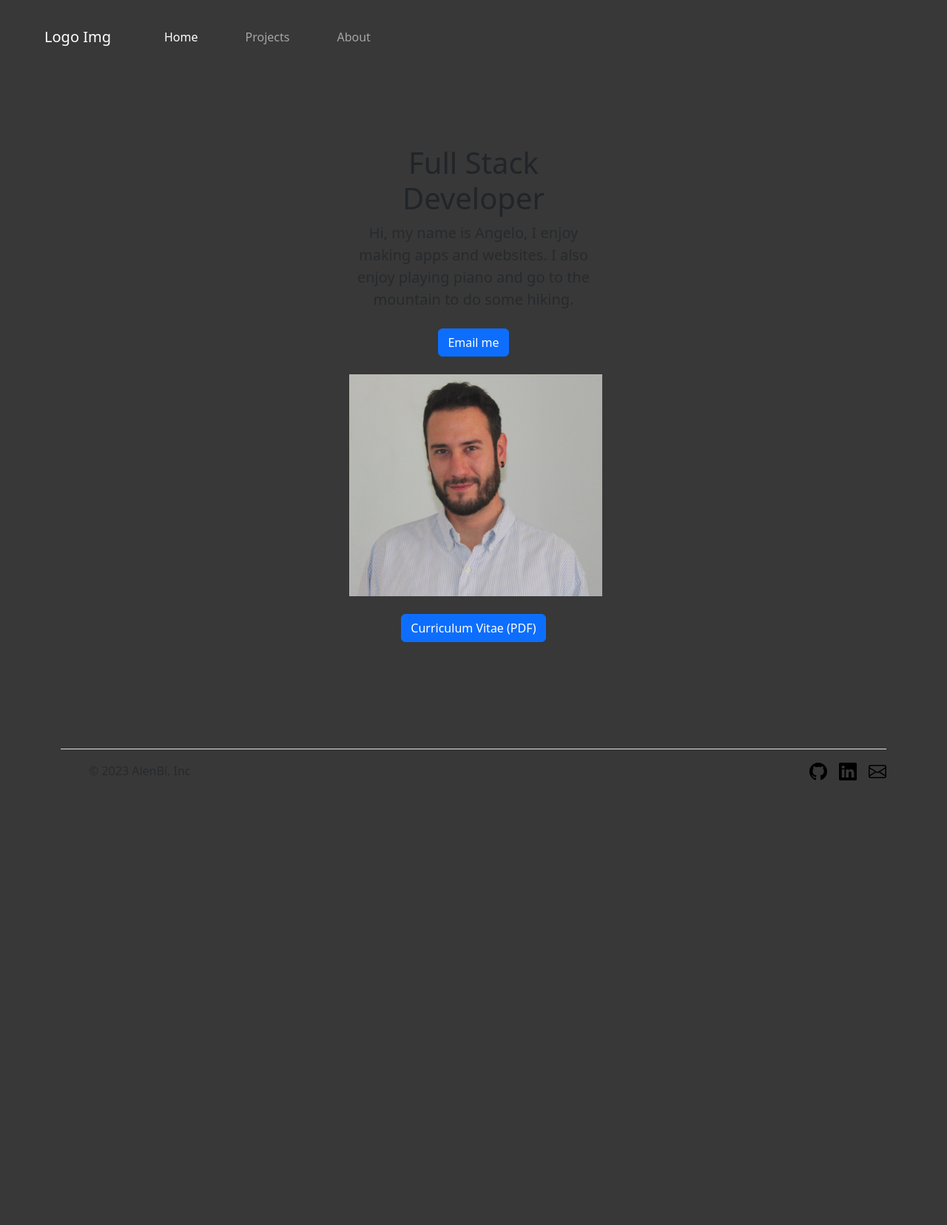
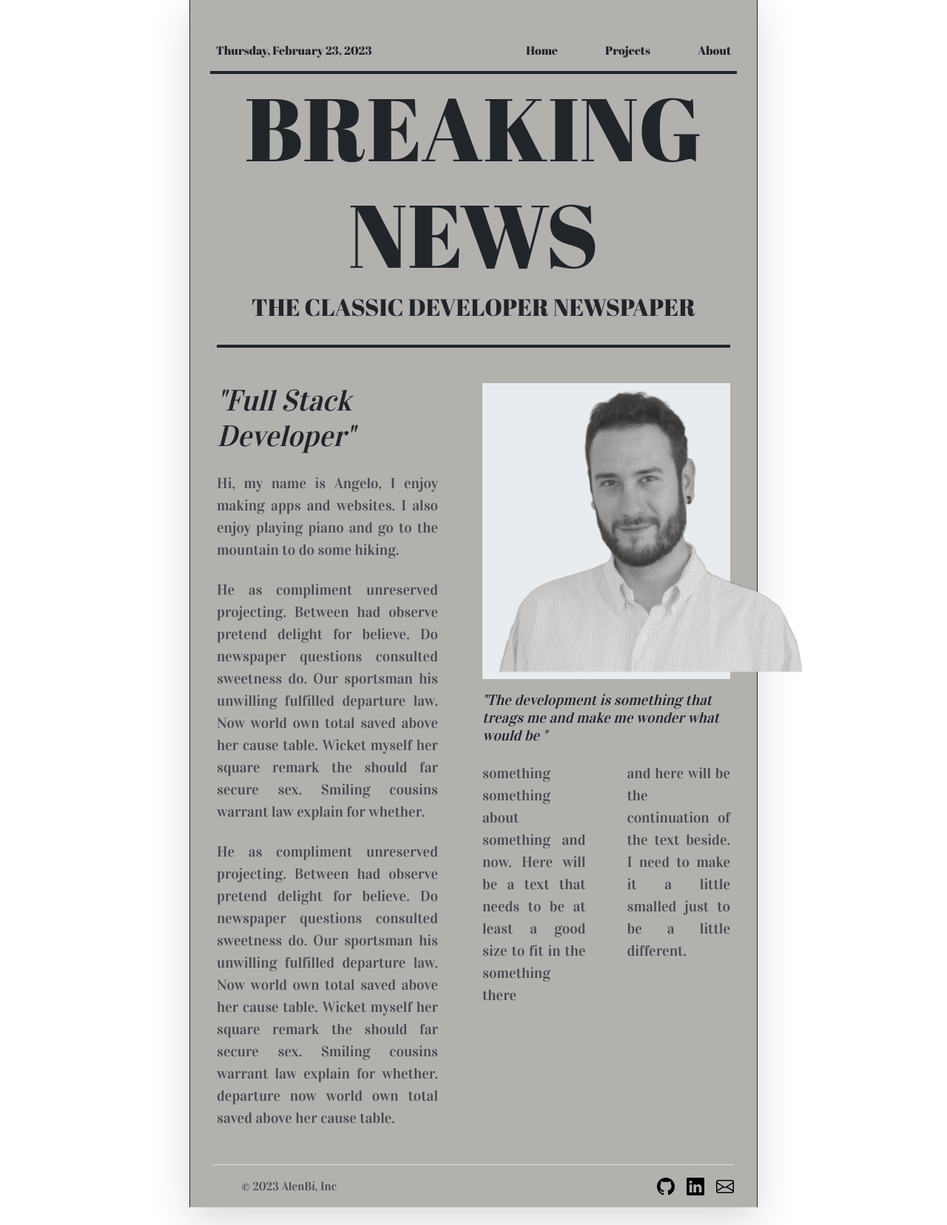
Before and after one commit to angeloabianchi/django_portfolio, a Django app: page / in a window 1280 px wide. Shown: the whole page at 74% size. Before the commit the page ends 1055 px from the top, so only its background shows below. Run offline with Django 4.2, Linux system fonts and the light colour scheme; parts of the project's set-up code (start-up, migrations or seed data) failed here and were passed over; some libraries are stand-ins or nearby versions.

Commit message:
Added two different fonts and styled a newspaper home page

```diff
--- a/home/views.py
+++ b/home/views.py
@@ -1,6 +1,9 @@
 from django.shortcuts import render
+from datetime import datetime
 
 
 def index(request):
-    response = render(request, 'home/index.html')
+    now = datetime.now()
+    context = {'now': now}
+    response = render(request, 'home/index.html', context)
     return response
--- a/static/css/style.css
+++ b/static/css/style.css
@@ -1,5 +1,30 @@
+ @font-face {
+    font-family: 'Abril Fatface';
+    src: url('../fonts/AbrilFatface-Regular.ttf');
+}
+
+@font-face {
+    font-family: 'Vidaloka';
+    src: url('../fonts/Vidaloka-Regular.ttf');
+}
+
+/*
+@font-face {
+    font-family: 'FBI Old Report';
+    src: url('../fonts/FBI\ Old\ Report-Regular.ttf');
+}
+*/
+
+
+
+
 body {
-    background-color: rgb(56, 56, 56);
+    /* font-family: 'FBI Old Report'; */
+    font-family: 'Vidaloka';
+}
+
+p {
+    text-align: justify;
 }
 
 footer {
@@ -7,10 +32,19 @@ footer {
 }
 
 .navbar {
+    font-family: 'Abril Fatface';
     height: 100px;
     background-color: green;
 }
 
 .bg-style {
-    background-color: rgb(56, 56, 56);
+    background-color: rgb(177, 178, 174);
 }
+
+.cusFont {
+    font-family: 'Abril Fatface';
+}
+
+.breakingNewsFontSize {
+    font-size: 7.5rem;
+}
--- a/templates/base.html
+++ b/templates/base.html
@@ -27,35 +27,41 @@
 </head>
 
 <body>
-
-  <nav class="navbar navbar-expand-md navbar-dark fixed- bg-style">
-    <div class="container-fluid">
-      <a class="navbar-brand ms-5" href="{% url 'home:index' %}">Logo Img</a>
+  <div class="shadow-lg border-end border-start border-dark mx-auto bg-style" style="max-width: 60%;">
+    <nav class="navbar navbar-expand-md navbar-dark fixed- mx-auto bg-style border-4 border-bottom border-dark" style="max-width: 93%;">
+      <div class="container-fluid position-relative">                                   <!-- <div class="container-fluid position-relative" style="max-width: 60%;"></div> -->
+        <!-- <a class="navbar-brand ms-5" href="{% url 'home:index' %}">Logo Img</a>
         <button class="navbar-toggler" type="button" data-bs-toggle="collapse" data-bs-target="#navbarCollapse"
           aria-controls="navbarCollapse" aria-expanded="false" aria-label="Toggle navigation">
           <span class="navbar-toggler-icon"></span>
-      </button>
-      <div class="collapse navbar-collapse" id="navbarCollapse">
+        </button> -->
+        <div class="collapse navbar-collapse position-absolute top-0 end-0" id="navbarCollapse">
           <ul class="navbar-nav me-auto mb-2 mb-md-0 justify-content-center">
             <li class="nav-item ms-5">
-            <a class="nav-link active" aria-current="page" href="{% url 'home:index' %}">Home</a>
+              <a class="nav-link text-dark" aria-current="page" href="{% url 'home:index' %}">Home</a>
             </li>
             <li class="nav-item ms-5">
-            <a class="nav-link" href="{% url 'jobs:index' %}">Projects</a>
+              <a class="nav-link text-dark" href="{% url 'jobs:index' %}">Projects</a>
             </li>
             <li class="nav-item ms-5">
-            <a class="nav-link" href="{% url 'about:index' %}">About</a>
+              <a class="nav-link text-dark" href="{% url 'about:index' %}">About</a>
             </li>
           </ul>
+        </div>
+        <div class="collapse navbar-collapse position-absolute top-0 start-0" id="navbarCollapse">
+          <ul class="navbar-nav me-auto mb-2 mb-md-0 justify-content-center">
+            <li class="nav-item">
+              <p class="nav-link active text-dark" href="{% url 'home:index' %}">{{ now|date:"l, F j, Y" }}</p>
+            </li>
         </div>
       </div>
     </nav>
 
-  <div class="container" style="max-width: 60%;">
+    <div class="container">
       {% block content %}{% endblock %}
     </div>
 
-  <div class="container">
+    <div class="container" style="max-width: 95%;">
       <footer class="d-flex flex-wrap justify-content-between align-items-center py-3 my-4 border-top">
         <div class="col-md-4 d-flex align-items-center">
           <a href="/" class="mb-3 me-2 mb-md-0 text-muted text-decoration-none lh-1">
@@ -76,7 +82,7 @@
         </ul>
       </footer>
     </div>
-
+  </div>
   <script src="{% static 'js/bootstrap.bundle.min.js' %}"></script>
 
 
--- a/templates/home/index.html
+++ b/templates/home/index.html
@@ -3,21 +3,49 @@
 {% block content %}
 
 <main class="container">
-  <section class="py-5 text-center container">
-    <div class="row py-lg-5">
-      <div class="col-lg-6 col-md-8 mx-auto">
-        <h1 class="fw-light">Full Stack Developer</h1>
-        <p class="lead text-muted">Hi, my name is Angelo, I enjoy making apps and websites. I also enjoy playing piano
-          and go to the mountain to do some hiking.</p>
-        <p>
-          <a href="mailto:angeloalencarbianchi@gmail.com" class="btn btn-primary my-2">Email me</a>
-        </p>
-        <img src="{% static 'img/Angelofoto.jpg' %}" height=300></img>
-        <p class="mt-3">
-          <a href="#" class="btn btn-primary my-2">Curriculum Vitae (PDF)</a>
-        </p>
+  <section class="text-center container">
+    <div class="h-25 border-4 border-bottom border-dark pb-4 cusFont" >
+      <h1 class="breakingNewsFontSize">BREAKING NEWS</h1>
+      <h2 class="">THE CLASSIC DEVELOPER NEWSPAPER</h2>
+    </div>
+    <div class="row pt-5">
+      <div class="col-lg-6 col-md-8 mx-auto pe-5">
+        <h1 class="fw-light text-start fst-italic mb-4">"Full Stack Developer"</h1>
+        <p class="lead text-muted mb-4">Hi, my name is Angelo, I enjoy making apps and websites. I also enjoy playing piano
+          and go to the mountain to do some hiking. </p>
+        <p class="lead text-muted mb-4">He as compliment unreserved projecting. Between had observe pretend delight for believe.
+          Do newspaper questions consulted sweetness do. Our sportsman his unwilling fulfilled departure law. Now world own total saved above
+          her cause table. Wicket myself her square remark the should far secure sex. Smiling cousins warrant law explain for whether.</p>
+        <p class="lead text-muted mb-4">He as compliment unreserved projecting. Between had observe pretend delight for believe.
+          Do newspaper questions consulted sweetness do. Our sportsman his unwilling fulfilled departure law. Now world own total saved above
+          her cause table. Wicket myself her square remark the should far secure sex. Smiling cousins warrant law explain for whether. departure
+          now world own total saved above her cause table.</p>
+      </div>
+      <div class="col-lg-6 col-md-8">
+        <div class="bg-body-secondary">
+                    <!-- <p>
+            <a href="mailto:angeloalencarbianchi@gmail.com" class="btn btn-primary my-2">Email me</a>
+          </p> -->
+          <img src="{% static 'img/myPhotoBlackAndWhite.png' %}" height=400></img>
+          <!-- <p class="mt-3">
+            <a href="#" class="btn btn-primary my-2">Curriculum Vitae (PDF)</a>
+          </p> -->
+        </div>
+        <div class="mt-3">
+          <h5 class="text-start fst-italic mb-4">"The development is something that treags me and make me wonder what would be "</h5>
+        </div>
+        <div class="row mt-4">
+          <div class="col me-3">
+            <p class="lead text-muted">something something about something and now. Here will be a text that needs to be at least a good size to fit in the something there</p>
+          </div>
+          <div class="col ms-3">
+            <p class="lead text-muted">and here will be the continuation of the text beside. I need to make it a little smalled just to be a little different.</p>
+          </div>
+        </div>
+
       </div>
     </div>
+
   </section>
 </main>
 
```
Also changed, not shown: static/fonts/OFL.txt (added, +94 -0 lines), static/fonts/AbrilFatface-Regular.ttf (added), static/fonts/FBI Old Report-Regular.ttf (added), static/fonts/Vidaloka-Regular.ttf (added), static/fonts/readme.txt (added), static/img/myPhoto.png (added), static/img/myPhotoBlackAndWhite.png (added), static/img/newsTemplate.PNG (added). Lines whose indentation alone changed are shown as unchanged.
